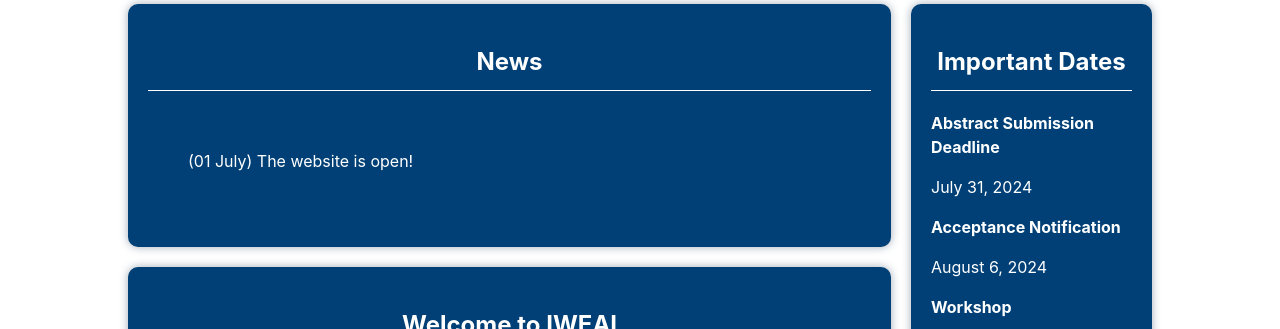
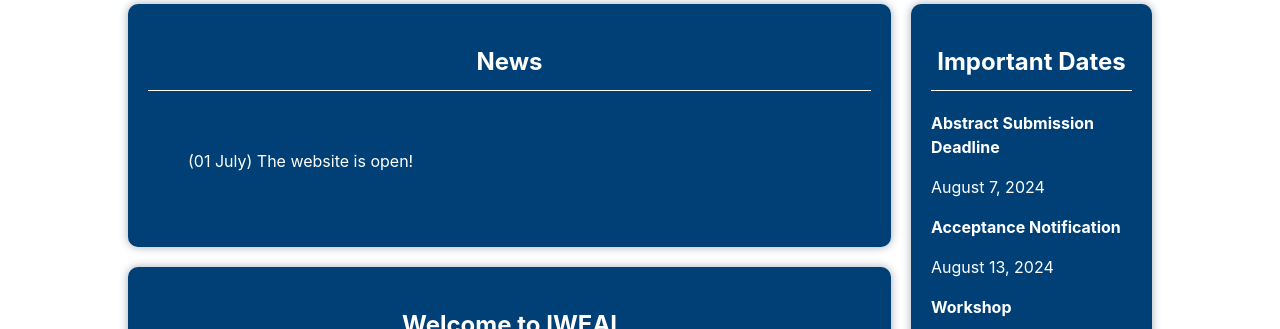
Before and after one commit to IWEAI/2024, a Vue app: page /2024/home in a window 1280 px wide. Shown: the part 826-1155 px from the top of the page. Built offline with nearby package versions, Linux system fonts and the light colour scheme.

Commit message:
修改时间

```diff
--- a/src/components/Home/DatesCard.vue
+++ b/src/components/Home/DatesCard.vue
@@ -3,9 +3,9 @@
             <div class="dates">
             <h2>Important Dates</h2>
             <p class="bold">Abstract Submission Deadline</p>
-            <p>July 31, 2024</p>
+            <p>August 7, 2024</p>
             <p class="bold">Acceptance Notification</p>
-            <p>August 6, 2024</p>
+            <p>August 13, 2024</p>
             <p class="bold">Workshop</p>
             <p>November 19, 2024</p>
             <p class="bold">    All deadlines are at the end of the day specified, anywhere on Earth (UTC-12).</p>
--- a/src/components/Paper/PaperCard.vue
+++ b/src/components/Paper/PaperCard.vue
@@ -38,9 +38,9 @@
           <ul>
           <li>
             <strong>Abstract Submission Deadline:</strong>
-            July 31, 2024
+            August 7, 2024
           </li>
-          <li><strong>Acceptance Notification:</strong> August 6, 2024</li>
+          <li><strong>Acceptance Notification:</strong> August 13, 2024</li>
           <li><strong>Workshop:</strong> November 19, 2024</li>
         </ul>
         </ul>
```
